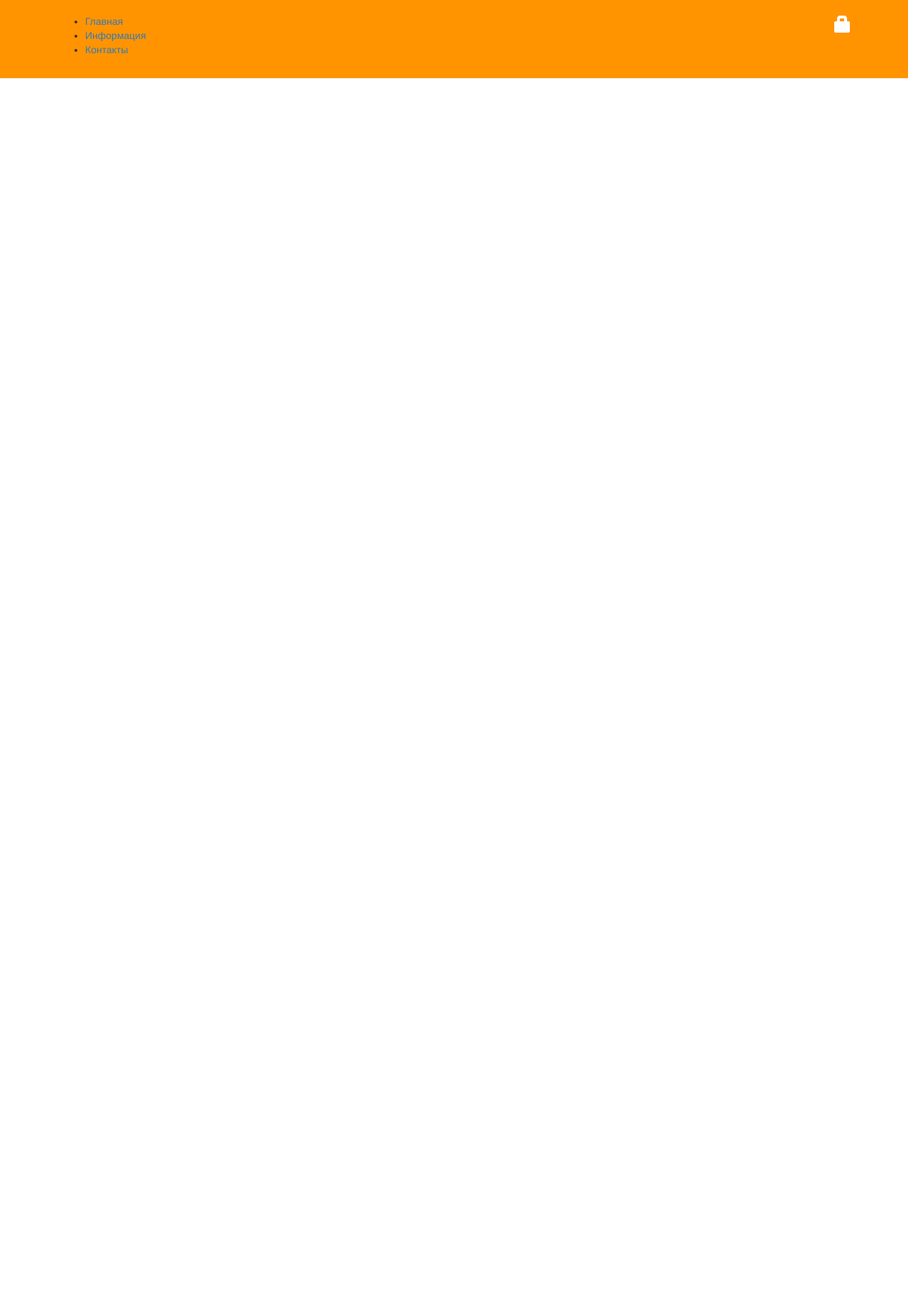
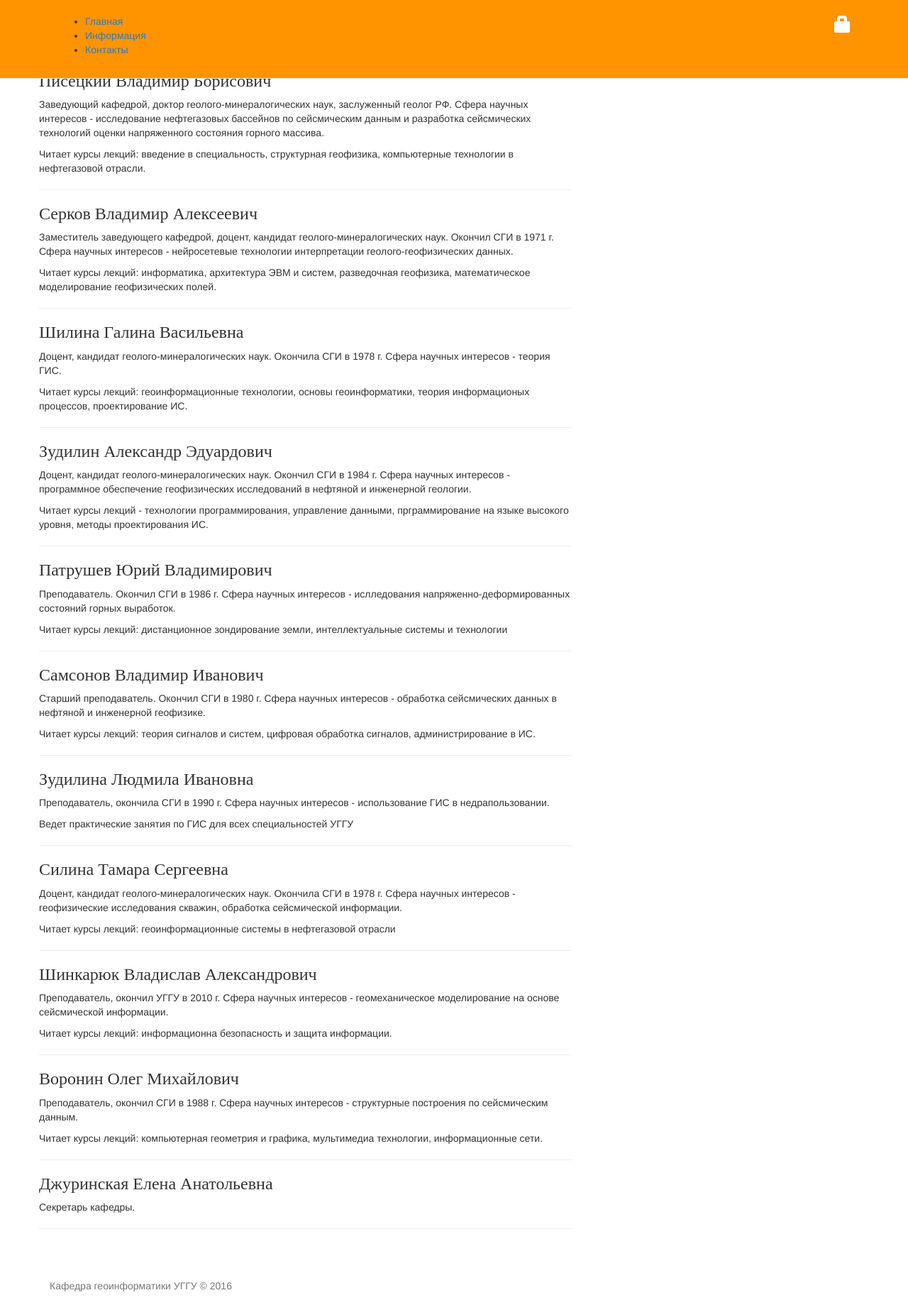
Before and after one commit to forshev/my-first-blog, a Django app: page /teachers/ in a window 1280 px wide. Shown: the whole page at 71% size. Before the commit the page ends 111 px from the top, so only its background shows below. Run offline with Django 3.2, Linux system fonts and the light colour scheme; some libraries are stand-ins or nearby versions.

Commit message:
Content.

```diff
--- a/blog/templates/blog/post_draft_list.html
+++ b/blog/templates/blog/post_draft_list.html
@@ -1,7 +1,7 @@
 {% extends 'blog/base.html' %}
 
 {% block content %}
-    <h2>Черновики:</h2>
+    <h2>Черновики</h2>
     {% for post in posts %}
         <div class="post">
             <h1><a href="{% url 'blog.views.post_detail' pk=post.pk %}">{{ post.title }}</a></h1>
--- a/blog/templates/blog/subjects.html
+++ b/blog/templates/blog/subjects.html
@@ -2,7 +2,7 @@
 
   {% block content %}
     <div class="post">
-      <h1>Список дисциплин, закрепленных за кафедрой:</h1>
+      <h1>Список дисциплин, закрепленных за кафедрой</h1>
       <ul>
      <li>Информатика</li>
      <li>Теория сигналов и систем</li>
--- a/blog/templates/blog/teachers.html
+++ b/blog/templates/blog/teachers.html
@@ -1,6 +1,51 @@
 {% extends 'blog/base.html' %}
 
   {% block content %}
-    <h1>Список преподавателей</h1>
-
+    <div class="post">
+    <h1>Преподавательский состав кафедры</h1>
+    <hr>
+    <h3>Писецкий Владимир Борисович</h3>
+    <p>Заведующий кафедрой, доктор геолого-минералогических наук, заслуженный геолог РФ. Сфера научных интересов - исследование нефтегазовых бассейнов по сейсмическим данным и разработка сейсмических технологий оценки напряженного состояния горного массива.</p>
+    <p>Читает курсы лекций: введение в специальность, структурная геофизика, компьютерные технологии в нефтегазовой отрасли.</p>
+    <hr>
+    <h3>Серков Владимир Алексеевич</h3>
+    <p>Заместитель заведующего кафедрой, доцент, кандидат геолого-минералогических наук. Окончил СГИ в 1971 г. Сфера научных интересов - нейросетевые технологии интерпретации геолого-геофизических данных.</p>
+    <p>Читает курсы лекций: информатика, архитектура ЭВМ и систем, разведочная геофизика, математическое моделирование геофизических полей.</p>
+    <hr>
+    <h3>Шилина Галина Васильевна</h3>
+    <p>Доцент, кандидат геолого-минералогических наук. Окончила СГИ в 1978 г. Сфера научных интересов - теория ГИС.</p>
+    <p>Читает курсы лекций: геоинформационные технологии, основы геоинформатики, теория информационых процессов, проектирование ИС.</p>
+    <hr>
+    <h3>Зудилин Александр Эдуардович</h3>
+    <p>Доцент, кандидат геолого-минералогических наук. Окончил СГИ в 1984 г. Сфера научных интересов - программное обеспечение геофизических исследований в нефтяной и инженерной геологии.</p>
+    <p>Читает курсы лекций - технологии программирования, управление данными, прграммирование на языке высокого уровня, методы проектирования ИС.</p>
+    <hr>
+    <h3>Патрушев Юрий Владимирович</h3>
+    <p>Преподаватель. Окончил СГИ в 1986 г. Сфера научных интересов - ислледования напряженно-деформированных состояний горных выработок.</p>
+    <p>Читает курсы лекций: дистанционное зондирование земли, интеллектуальные системы и технологии</p>
+    <hr>
+    <h3>Самсонов Владимир Иванович</h3>
+    <p>Старший преподаватель. Окончил СГИ в 1980 г. Сфера научных интересов - обработка сейсмических данных в нефтяной и инженерной геофизике.</p>
+    <p>Читает курсы лекций: теория сигналов и систем, цифровая обработка сигналов, администрирование в ИС.</p>
+    <hr>
+    <h3>Зудилина Людмила Ивановна</h3>
+    <p>Преподаватель, окончила СГИ в 1990 г. Сфера научных интересов - использование ГИС в недрапользовании.</p>
+    <p>Ведет практические занятия по ГИС для всех специальностей УГГУ</p>
+    <hr>
+    <h3>Силина Тамара Сергеевна</h3>
+    <p>Доцент, кандидат геолого-минералогических наук. Окончила СГИ в 1978 г. Сфера научных интересов - геофизические исследования скважин, обработка сейсмической информации.</p>
+    <p>Читает курсы лекций: геоинформационные системы в нефтегазовой отрасли</p>
+    <hr>
+    <h3>Шинкарюк Владислав Александрович</h3>
+    <p>Преподаватель, окончил УГГУ в 2010 г. Сфера научных интересов - геомеханическое моделирование на основе сейсмической информации.</p>
+    <p>Читает курсы лекций: информационна безопасность и защита информации.</p>
+    <hr>
+    <h3>Воронин Олег Михайлович</h3>
+    <p>Преподаватель, окончил СГИ в 1988 г. Сфера научных интересов - структурные построения по сейсмическим данным. </p>
+    <p>Читает курсы лекций: компьютерная геометрия и графика, мультимедиа технологии, информационные сети.</p>
+    <hr>
+    <h3>Джуринская Елена Анатольевна</h3>
+    <p>Секретарь кафедры.</p>
+    <hr>
+  </div>
   {% endblock %}
```
Also changed, not shown: blog/templates/blog/post_list.html (+4 -3 lines).
